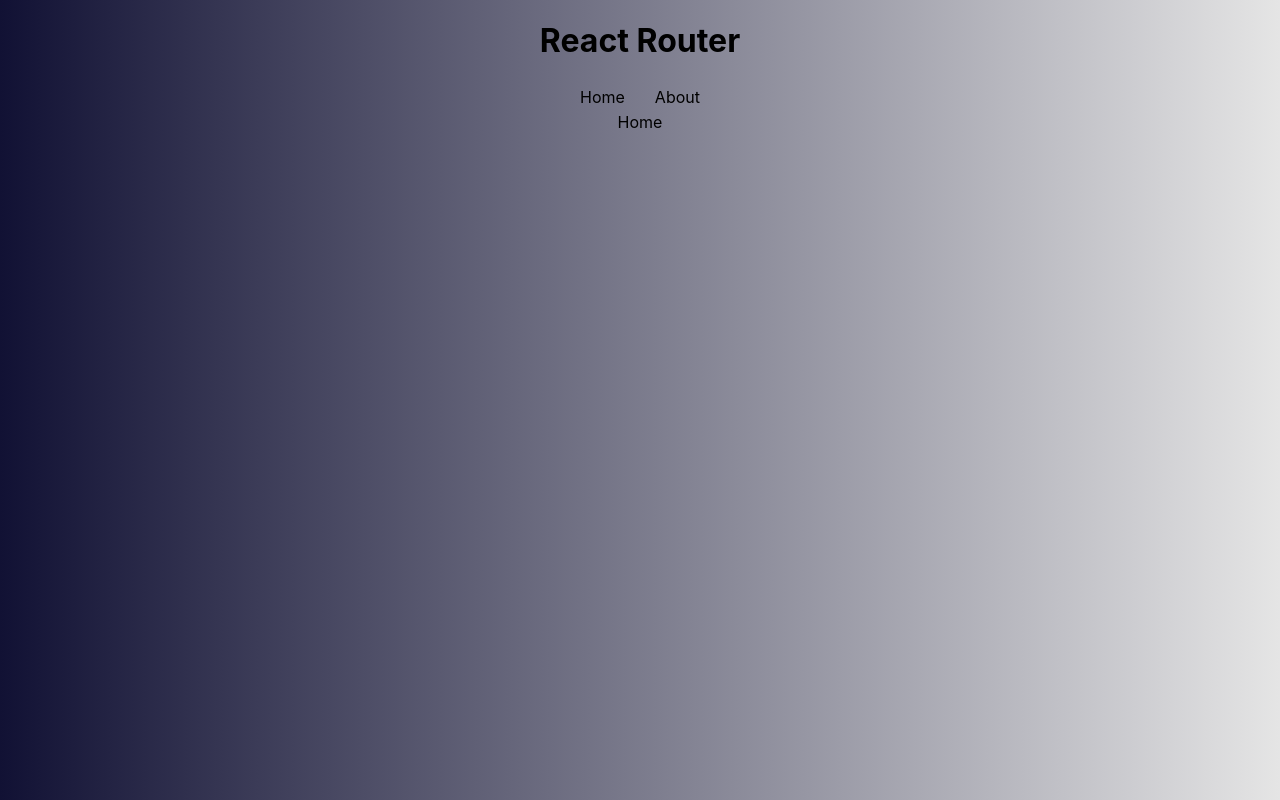
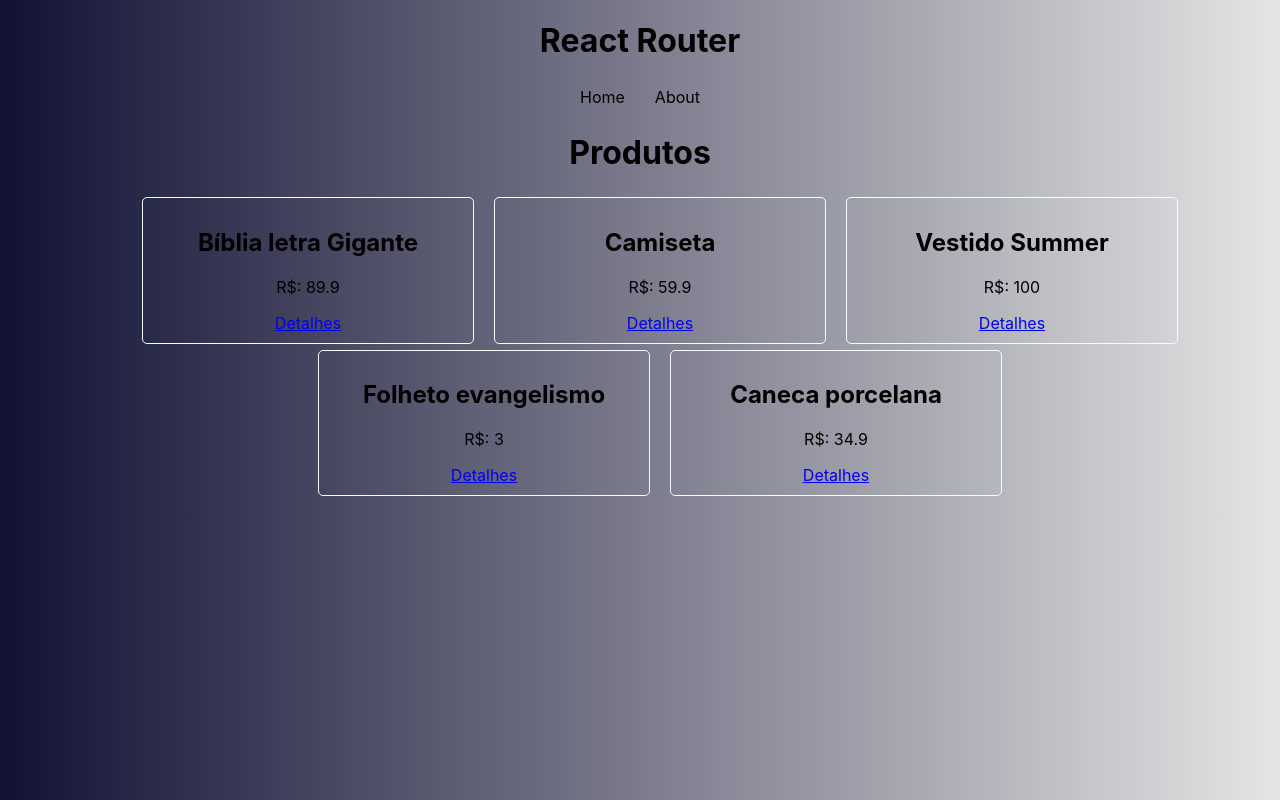
Before and after one commit to fabiocosta123/React_Parte2_Mateus_Batisti, a React (Create React App) app in the folder React_Router/react_router/: page / in a window 1280 px wide. Built offline with nearby package versions, Linux system fonts and the light colour scheme; data requests are answered from the project's data file.

Commit message:
alterando css de home, criando nova route no app.js, e criando ul de produtos na home.js

```diff
--- a/React_Router/react_router/src/App.js
+++ b/React_Router/react_router/src/App.js
@@ -7,6 +7,7 @@
 // Pages
 import Home from "./Pages/Home";
 import About from "./Pages/About";
+import Product from "./Pages/Product";
 
 //  Components
 import { Navbar } from "./Components/Navbar";
@@ -21,7 +22,8 @@
         <Navbar />
         <Routes>
           <Route path="/" element={<Home />} />
-          <Route path="/About" element={<About />} />
+          <Route path="/about" element={<About />} />
+          <Route path="/products/:id" element={<Product />} />
         </Routes>
       </BrowserRouter>
     </div>
--- a/React_Router/react_router/src/Pages/Home.css
+++ b/React_Router/react_router/src/Pages/Home.css
@@ -0,0 +1,15 @@
+.products {
+  display: flex;
+  justify-content: center;
+  flex-wrap: wrap;
+}
+
+.products li {
+  border: 1px solid #eff;
+  border-radius: 5px;
+  padding: 10px;
+  margin: 3px 10px;
+  text-align: center;
+  list-style: none;
+  width: 25%;
+}
--- a/React_Router/react_router/src/Pages/Home.js
+++ b/React_Router/react_router/src/Pages/Home.js
@@ -1,5 +1,28 @@
+// carregamento e dados
+
+import { Link } from "react-router-dom";
+import { useFetch } from "../hooks/useFetch";
+import "./Home.css";
 const Home = () => {
-  return <div>Home</div>;
+  const url = "http://localhost:3000/products";
+  const { data: items, error } = useFetch(url);
+  return (
+    <div>
+      <h1>Produtos</h1>
+      {error && <p>{error}</p>}
+      <ul className="products">
+        {items &&
+          items.map((item) => (
+            <li key={item.id}>
+              <h2>{item.name}</h2>
+              <p>R$: {item.price}</p>
+              {/*4 - rota dinamica*/}
+              <Link to={`/products/${item.id}`}>Detalhes</Link>
+            </li>
+          ))}
+      </ul>
+    </div>
+  );
 };
 
 export default Home;
```
